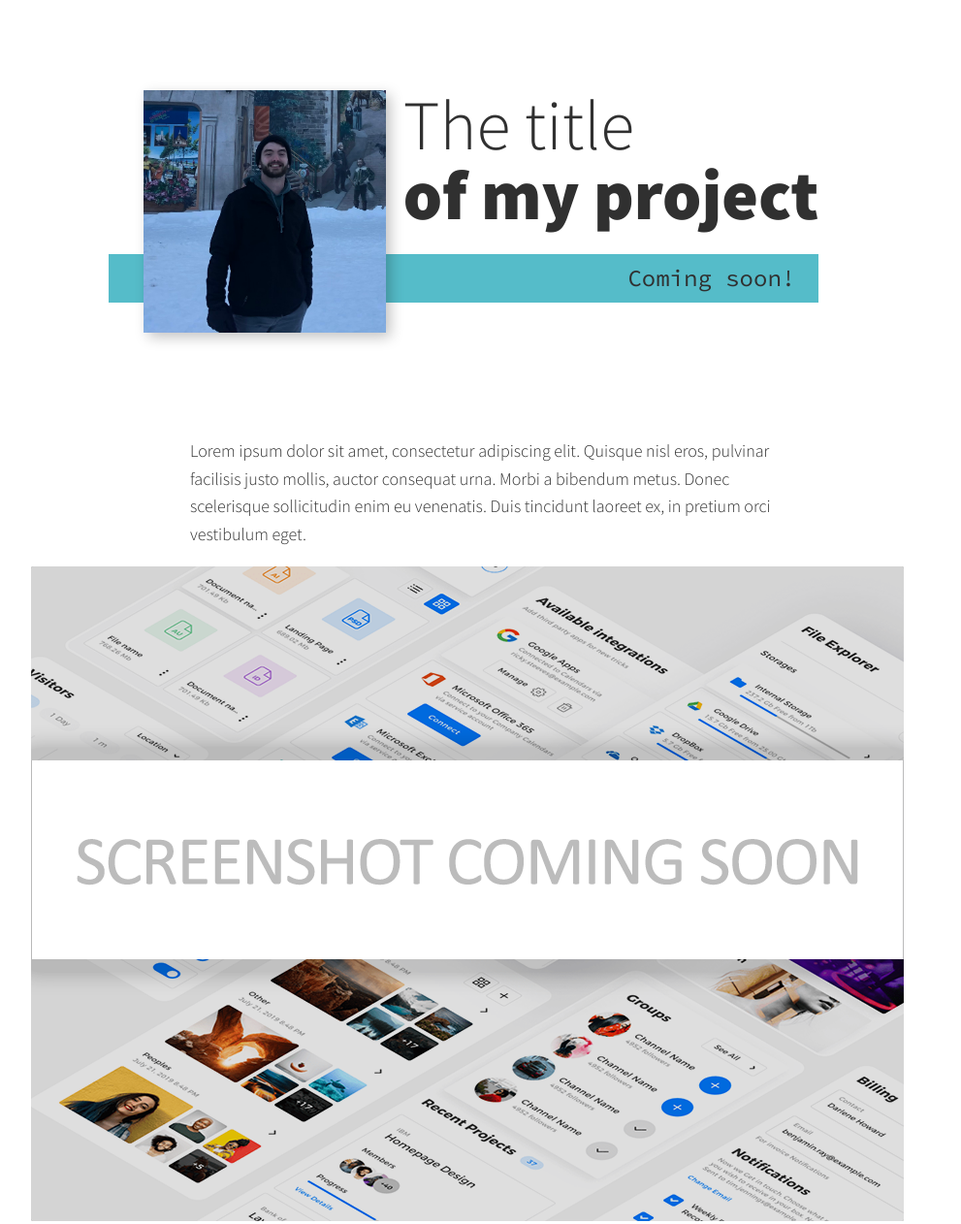
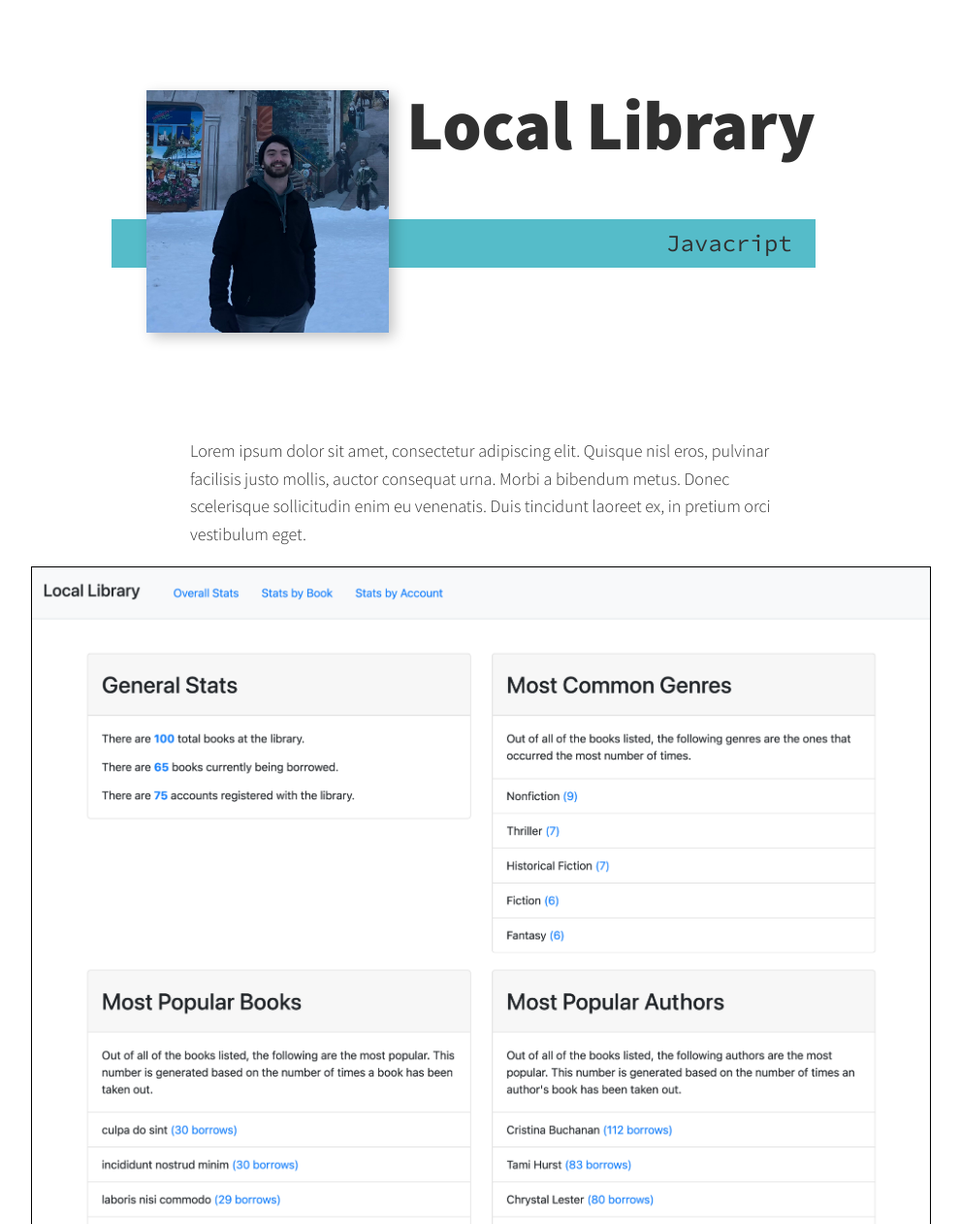
Before and after one commit to alexwhitmore/alex-webpage, a website: page portfolio.html in a window 1280 px wide. Shown: the part 85-1347 px from the top of the page at 97% size, without its empty margins (144-1135 px from the left). Drawn offline with nearby package versions, Linux system fonts and the light colour scheme.

Commit message:
Add screenshot to project

```diff
--- a/css/style.css
+++ b/css/style.css
@@ -578,3 +578,7 @@ li {
   margin-left: auto;
   margin-right: auto;
 }
+
+.library-img {
+  border: 1px solid black;
+}
--- a/portfolio.html
+++ b/portfolio.html
@@ -71,9 +71,9 @@
     <section class="intro" id="home">
       <!-- Double hyphen class === modifyer for main class -->
       <h1 class="section__title section__title--intro">
-        The title <strong>of my project</strong>
+        <strong>Local Library</strong>
       </h1>
-      <p class="section__subtitle section__subtitle--intro">Coming soon!</p>
+      <p class="section__subtitle section__subtitle--intro">Javacript</p>
       <img
         src="images/intro-photo.jpg"
         alt="Project Screenshot"
@@ -88,7 +88,7 @@
         bibendum metus. Donec scelerisque sollicitudin enim eu venenatis. Duis
         tincidunt laoreet ex, in pretium orci vestibulum eget.
       </p>
-      <img src="images/placeholder.png" alt="" />
+      <img src="images/local-library.png" alt="" class="library-img" />
       <p>
         Lorem ipsum dolor sit amet, consectetur adipiscing elit. Quisque nisl
         eros, pulvinar facilisis justo mollis, auctor consequat urna. Morbi a
```
Also changed, not shown: index.html (+1 -1 lines), images/decoder-ring.png (added), images/local-library.png (added).
